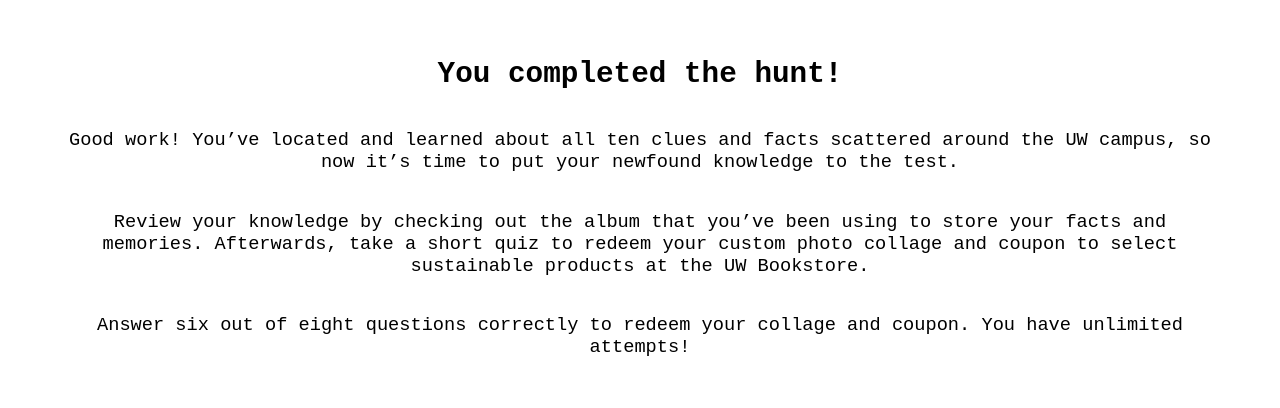
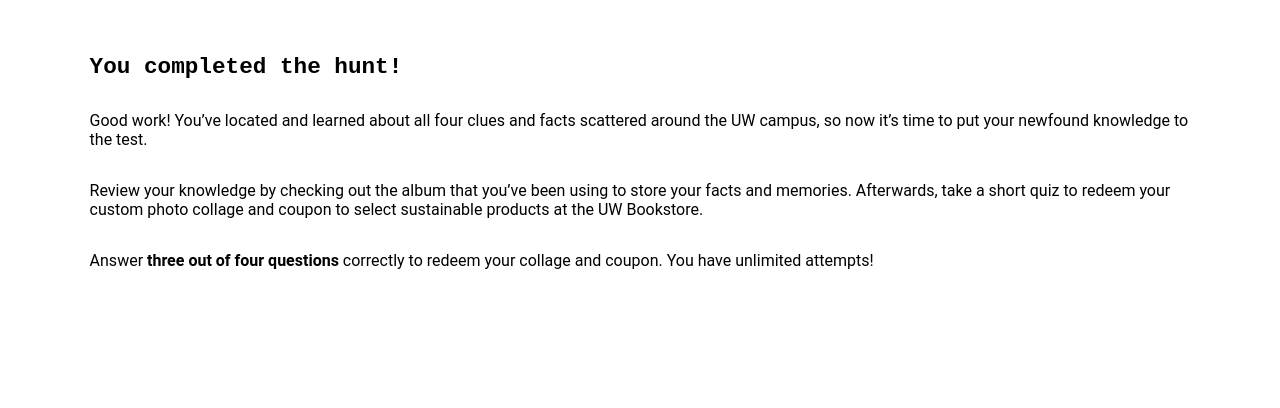
Before and after one commit to pkelaita/CSE481H, a React (Create React App) app in the folder client/: page /endofhunt in a window 1280 px wide. Shown: the top 408 px of the page. Built offline with nearby package versions, Linux system fonts and the light colour scheme.

Commit message:
cleaned up formatting a bit.

```diff
--- a/client/src/App.css
+++ b/client/src/App.css
@@ -1,7 +1,7 @@
 html, body {
   background-color: grey;
   font-family: 'Roboto Mono', monospace;
-  font-size: 14pt;
+  font-size: 9pt;
   height: 100%;
   margin: 0;
   padding: 0;
@@ -28,10 +28,20 @@
 
 .bold {
   font-weight: bold;
+  font-family: 'Roboto Mono', monospace;
+  text-transform: uppercase;
 }
 
 h1 {
-  font-size: 22pt;
+  font-size: 17pt;
+  text-align: left;
+  padding-left: 7%;
+  padding-right: 7%;
+}
+
+h2 {
+  font-size: 36pt;
+  text-align: center;
 }
 
 input {
@@ -44,9 +54,11 @@
 }
 
 p {
-  font-size: 14pt;
-  padding-left: 5%;
-  padding-right: 5%;
+  font-size: 12pt;
+  text-align: left;
+  font-family: 'Roboto';
+  padding-left: 7%;
+  padding-right: 7%;
 }
 
 .buttons {
@@ -61,21 +73,34 @@
 }
 
 Button {
-  font-size: 14pt;
+  font-family: 'Roboto Mono', monospace;
+  font-size: 12pt;
+  font-weight: bold;
   margin: 10%;
   padding: 10%;
 }
 
 .hunt {
+  font-family: 'Roboto Mono', monospace;
+  text-align: center;
   font-size: 35pt;
   width: 100%;
   padding: 0;
 }
 
+.location {
+  font-family: 'Roboto Mono', monospace;
+  text-align: center;
+  font-weight: bold;
+}
+
 .fact {
   background-color: white;
-  padding-left: 10%;
-  padding-right: 10%;
+  /* font-size: 12pt;
+  text-align: left;
+  font-family: 'Roboto';
+  padding-left: 3%;
+  padding-right: 3%; */
 }
 
 img, .flag {
@@ -90,11 +115,12 @@
 
 ol {
   font-size: small;
+  font-family: 'Roboto';
   background-color: white;
   text-align: left;
   padding-top: 10%;
   padding-left: 10%;
-  padding-right: 10;
+  padding-right: 10%;
 }
 
 video {
--- a/client/src/ClueData.js
+++ b/client/src/ClueData.js
@@ -2,7 +2,7 @@
   {
     phrase: 'THE RED SQUARE BIRDLARS',
     text: {
-      1: 'Before 1969 when construction of the parking garage began below Red Square and the iconic red bricks were installed, this area’s official name was Central Plaza. But when one The Daily editor referred to the Central Plaza as “Red Square” in 1971, the name stuck',
+      1: 'Before 1969 when construction of the parking garage began below Red Square and the iconic red bricks were installed, this area’s official name was Central Plaza. But when one The Daily editor referred to the Central Plaza as “Red Square” in 1971, the name stuck.',
       2: 'If you visit the Red Square often enough, you’ll often see seagulls feeding on scraps left on the ground or by people. However, feeding wildlife like seagulls a diet of french fries or bread doesn’t have the same nutritional value of natural foods, which may impact the long-term survival of the birds.',
       3: 'A study from Duke University found that at least 1.4 million seagulls feed at landfills throughout North America, and produce an extra 240 tons of nitrogen and 39 tons of phosphorus into nearby reservoirs and lakes. This results in an increased amount of algae that deplete the water of oxygen and kills fish and other animals as well as lower water quality.',
       4: 'Make sure to not feed wildlife like seagulls and also take any leftovers with you! There are trash cans located across campus for you to use.',
@@ -17,7 +17,7 @@
       3: 'According to University College London and Yale researchers, if we continue to recycle paper using the same methods that rely on fossil fuels, emissions could increase by 10% if all waste paper were being recycled by 2050. However, even just moving to using renewable energy while keeping the same recycling and landfill practices would reduce emissions by 96%.',
       4: 'Just because recycling paper alone doesn’t address climate change, doesn’t mean you shouldn’t! Try reusing newspapers at home as well by composting them or even making crafts.',
     },
-    prompt: 'Find the south entrance of the Communications building',
+    prompt: 'Find the south entrance of the Communications building.',
   },
   {
     phrase: 'LETTUCE COMPOST TOGETHER',
@@ -34,10 +34,10 @@
     text: {
       1: 'Mines Hall was built in 1921 and was renamed to Roberts Hall in 1947 after the dean of the School of Mines. Today, Roberts Hall sits above the basement building, Mueller Hall, and is home to the Department of Materials Science and Engineering.',
       2: 'In an interdisciplinary research study from May 2020 with professors from the departments of Materials Science and Engineering, Aquatic and Fishery Sciences, and Chemistry, they found that presence of microplastics in oysters of the Puget Sound is very low. Out of the ten sites where oysters were collected for analysis, only five of the sites’ oysters contained microplastics.',
-      3: 'However, this doesn’t mean that microplastics don’t exist in the waters of the Puget Sound. Instead, these results are the first baseline value for microplastics in oysters from Washington. As global demand for plastic continues to rise, there are an estimated 5 trillion pieces of marine plastic! ',
+      3: 'However, this doesn’t mean that microplastics don’t exist in the waters of the Puget Sound. Instead, these results are the first baseline value for microplastics in oysters from Washington. As global demand for plastic continues to rise, there are an estimated 5 trillion pieces of marine plastic!',
       4: 'So it’s very important to reduce your consumption of single use plastics.',
     },
-    prompt: 'Find Roberts Hall',
+    prompt: 'Find Roberts Hall.',
   },
 ];
 
--- a/client/src/EndOfHunt.jsx
+++ b/client/src/EndOfHunt.jsx
@@ -6,9 +6,9 @@
   return (
     <div className="app-width">
       <h1>You completed the hunt!</h1>
-      <p>Good work! You’ve located and learned about all ten clues and facts scattered around the UW campus, so now it’s time to put your newfound knowledge to the test.</p>
+      <p>Good work! You’ve located and learned about all four clues and facts scattered around the UW campus, so now it’s time to put your newfound knowledge to the test.</p>
       <p>Review your knowledge by checking out the album that you’ve been using to store your facts and memories. Afterwards, take a short quiz to redeem your custom photo collage and coupon to select sustainable products at the UW Bookstore.</p>
-      <p>Answer six out of eight questions correctly to redeem your collage and coupon. You have unlimited attempts!</p>
+      <p>Answer <b>three out of four questions</b> correctly to redeem your collage and coupon. You have unlimited attempts!</p>
       <div className="buttons">
         <Button large="true" intent="primary">REVIEW ALBUM</Button>
         <Link to="./quiz"><Button large="true" intent="primary">TAKE QUIZ</Button></Link>
--- a/client/src/Home.jsx
+++ b/client/src/Home.jsx
@@ -6,7 +6,7 @@
   return (
     <div className="app-width">
       <p className="hunt">enviro-hunt</p>
-      <p>@ UNIVERSITY OF WASHINGTON, SEATTLE</p>
+      <p className="location">@ UNIVERSITY OF WASHINGTON</p>
       <div className="buttons">
         <Link to={{
           pathname: '/clue',
--- a/client/src/Result.jsx
+++ b/client/src/Result.jsx
@@ -6,9 +6,9 @@
   return (
     <div className="app-width">
       <h1>Congratulations!</h1>
-      <h1>3/4</h1>
-      <p>You got 6 out of 8 questions correct!</p>
-      <p>Please enter your Email-ID where you would like to recieve your photo collage and $10 University Bookstore giftcard</p>
+      <h2>3/4</h2>
+      <p>You got 3 out of 4 questions correct!</p>
+      <p>Please enter your email where you would like to recieve your photo collage and $10 University Bookstore giftcard.</p>
       <input type="email" />
       <div className="buttons">
         <Link to="/thankyou"><Button large="true" intent="primary">SUBMIT</Button></Link>
```
Also changed, not shown: 2 other files (tests, documents, lock files or other folders).
